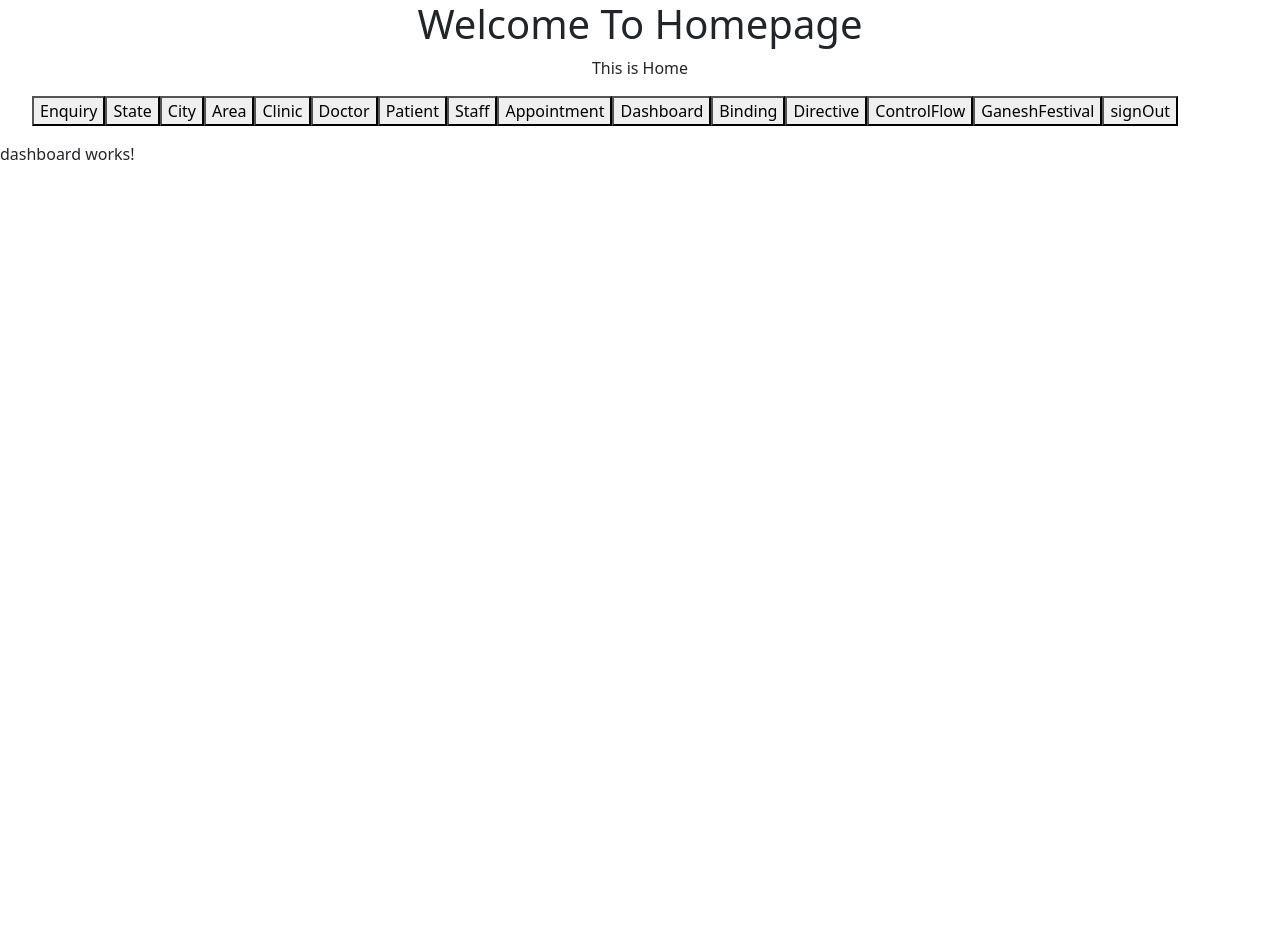
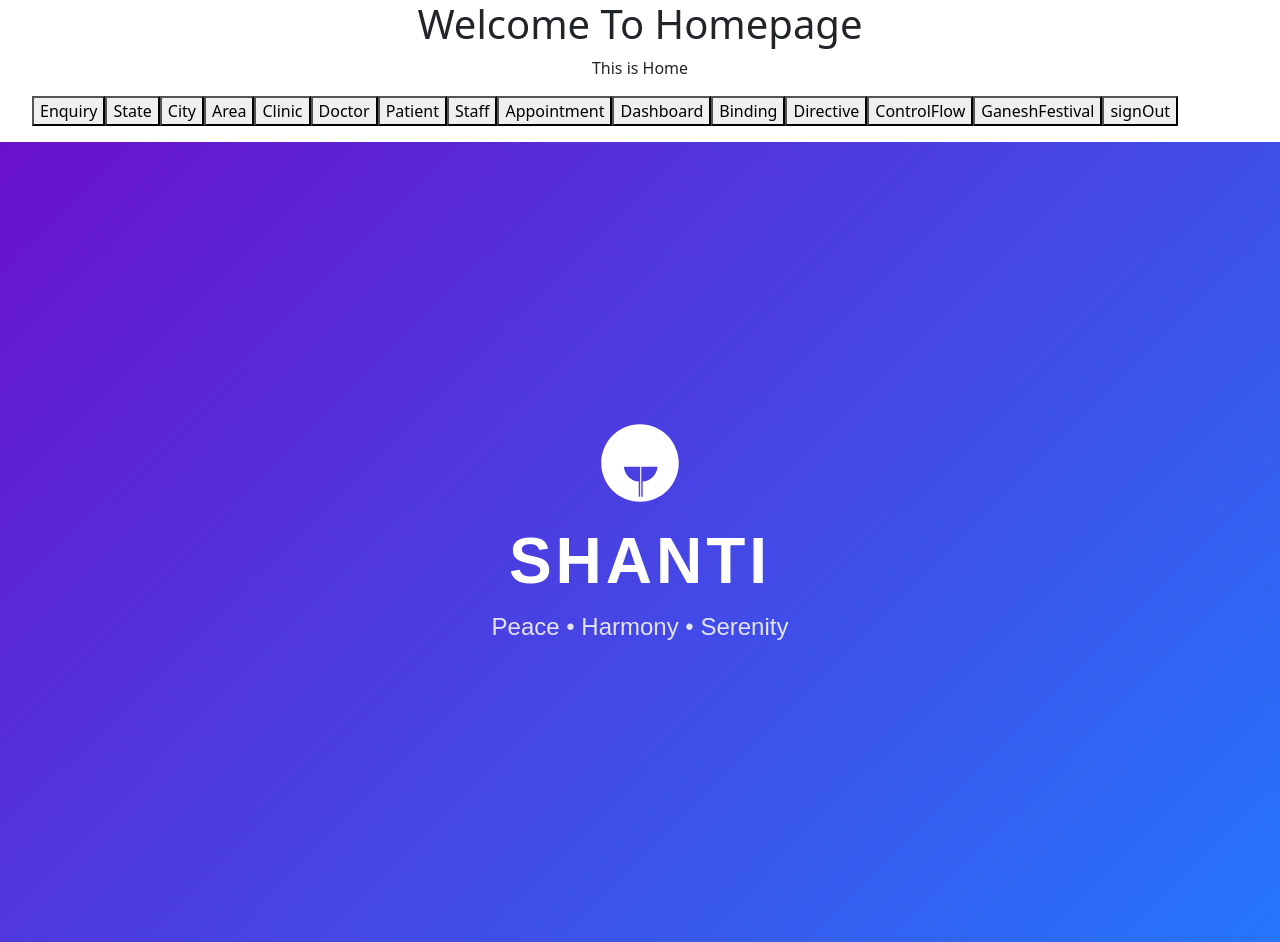
Before and after one commit to sandhig1/Shanti-AngularTut, an Angular app: page /patientlist in a window 1280 px wide. Both pictures are taken after a click on the button "Dashboard". Before the commit the page ends 800 px from the top, so only its background shows below. Built offline with nearby package versions, Linux system fonts and the light colour scheme; no server answers.

Commit message:
web page of ganesh festival done

```diff
--- a/src/app/dashboard/dashboard.css
+++ b/src/app/dashboard/dashboard.css
@@ -0,0 +1,49 @@
+.shanti-container {
+  display: flex;
+  flex-direction: column;
+  justify-content: center;
+  align-items: center;
+  height: 100vh;
+  background: linear-gradient(135deg, #6a11cb, #2575fc);
+  color: white;
+  text-align: center;
+  font-family: 'Poppins', sans-serif;
+}
+
+/* Peace icon styling */
+.peace-icon svg {
+  width: 80px;
+  height: 80px;
+  margin-bottom: 20px;
+  animation: fadeInDown 1s ease-out;
+}
+
+/* Main title */
+.shanti-title {
+  font-size: 4rem;
+  font-weight: 700;
+  letter-spacing: 4px;
+  text-transform: uppercase;
+  margin: 0;
+  animation: fadeInDown 1.2s ease-out;
+}
+
+/* Subtitle */
+.shanti-subtitle {
+  font-size: 1.5rem;
+  font-weight: 300;
+  margin-top: 10px;
+  opacity: 0.85;
+  animation: fadeInUp 1.4s ease-out;
+}
+
+/* Animations */
+@keyframes fadeInDown {
+  from { opacity: 0; transform: translateY(-20px); }
+  to { opacity: 1; transform: translateY(0); }
+}
+
+@keyframes fadeInUp {
+  from { opacity: 0; transform: translateY(20px); }
+  to { opacity: 1; transform: translateY(0); }
+}
--- a/src/app/dashboard/dashboard.html
+++ b/src/app/dashboard/dashboard.html
@@ -1,16 +1,13 @@
-<p>dashboard works!</p>
+<div class="shanti-container">
+  <!-- Peace Symbol -->
+  <div class="peace-icon">
+    <!-- SVG Peace Symbol -->
+    <svg xmlns="http://www.w3.org/2000/svg" viewBox="0 0 496 512">
+      <path fill="white" d="M248 8C111 8 0 119 0 256s111 248 248 248 248-111 248-248S385 8 248 8zm8 464V280h104c-3.3 50.6-44.4 91.7-95 95v97zm-16 0v-97c-50.6-3.3-91.7-44.4-95-95h104v192zM120 248c3.3-50.6 44.4-91.7 95-95V56c-97.2 3.3-176 82.1-179 179h84zm256 0h84c-3.3-97.2-82.1-176-179-179v97c50.6 3.3 91.7 44.4 95 95z"/>
+    </svg>
+  </div>
 
-<!--getStateList() {
-   debugger;
-    this.http.get<any[]>("http://angulartutapi.esoltechserv.com/api/state/getstates").subscribe({
-
-      next: (res:any) => {
-        console.log('FULL RESPONSE:',res);
-        this.cities.set(res.data);
-        console.log('States:',this.cities());
-      },
-      error: (error) => {
-        console.error('Error getting state list');
-      }
-    });
-}-->
+  <!-- Name -->
+  <h1 class="shanti-title">Shanti</h1>
+  <p class="shanti-subtitle">Peace • Harmony • Serenity</p>
+</div>
--- a/src/app/ganeshfestival/ganeshfestival.html
+++ b/src/app/ganeshfestival/ganeshfestival.html
@@ -71,8 +71,29 @@
       of the Maitri Bhoomi family to participate in the
       celebrations and make the festival memorable.
     </p>
+  </div>
 
-  </div>
+  <div class="day-navigation">
+      <button type="button" [class.active]="selectedDay() === 1" (click)="showDay(1)">
+        Day 1
+      </button>
+
+      <button type="button" [class.active]="selectedDay() === 2" (click)="showDay(2)">
+        Day 2
+      </button>
+
+      <button type="button" [class.active]="selectedDay() === 3" (click)="showDay(3)">
+        Day 3
+      </button>
+
+      <button type="button" [class.active]="selectedDay() === 4" (click)="showDay(4)">
+        Day 4
+      </button>
+
+      <button type="button" [class.active]="selectedDay() === 5" (click)="showDay(5)">
+        Day 5
+      </button>
+    </div>
 
 
   <!-- =====================================================
@@ -91,17 +112,17 @@
     <div class="heading-decoration">
       ✦ ✦ ✦
     </div>
-
   </div>
 
 
   <!-- =====================================================
        DAY 1
   ====================================================== -->
-  <div class="programme-card" [(ngModel)]="dailyProgramme">
+  @if (selectedDay() === 1) {
+
+  <div class="programme-card">
 
     <div class="day-header">
-
       <div class="day-number">
         DAY 1
       </div>
@@ -109,7 +130,6 @@
       <div class="day-date">
         Monday, 14 September 2026
       </div>
-
     </div>
 
     <div class="programme-content">
@@ -121,7 +141,6 @@
         </div>
 
         <div class="programme-info">
-
           <h3>
             Drawing & Painting Competition
           </h3>
@@ -129,11 +148,9 @@
           <span class="time">
             10:00 AM – 6:00 PM
           </span>
-
         </div>
 
       </div>
-
 
       <div class="programme-item">
 
@@ -142,7 +159,6 @@
         </div>
 
         <div class="programme-info">
-
           <h3>
             Cultural Activity – Dance & Singing
           </h3>
@@ -150,11 +166,9 @@
           <span class="time">
             8:00 PM – 10:00 PM
           </span>
-
         </div>
 
       </div>
-
 
       <div class="dinner-item">
 
@@ -170,14 +184,16 @@
 
     </div>
 
-    <div class="programme-card" [(ngModel)]="dailyProgramme"></div>
+  </div>
 
-  </div>
+}
 
 
   <!-- =====================================================
        DAY 2
   ====================================================== -->
+  @else if (selectedDay() === 2) {
+
   <div class="programme-card">
 
     <div class="day-header">
@@ -214,7 +230,6 @@
 
       </div>
 
-
       <div class="programme-item">
 
         <div class="programme-icon">
@@ -235,7 +250,6 @@
 
       </div>
 
-
       <div class="dinner-item">
 
         <span class="dinner-label">
@@ -252,10 +266,14 @@
 
   </div>
 
+}
+
 
   <!-- =====================================================
        DAY 3
   ====================================================== -->
+  @else if (selectedDay() === 3) {
+
   <div class="programme-card">
 
     <div class="day-header">
@@ -292,7 +310,6 @@
 
       </div>
 
-
       <div class="programme-item">
 
         <div class="programme-icon">
@@ -313,7 +330,6 @@
 
       </div>
 
-
       <div class="dinner-item">
 
         <span class="dinner-label">
@@ -330,10 +346,12 @@
 
   </div>
 
-
+}
   <!-- =====================================================
        DAY 4
   ====================================================== -->
+  @else if (selectedDay() === 4) {
+
   <div class="programme-card">
 
     <div class="day-header">
@@ -357,7 +375,6 @@
         </div>
 
         <div class="programme-info">
-
           <h3>
             Shree Satyanarayan Mahapooja
           </h3>
@@ -365,11 +382,9 @@
           <span class="time">
             11:00 AM
           </span>
-
         </div>
 
       </div>
-
 
       <div class="programme-item">
 
@@ -378,7 +393,6 @@
         </div>
 
         <div class="programme-info">
-
           <h3>
             Bhajan Programme
           </h3>
@@ -386,11 +400,9 @@
           <span class="time">
             2:00 PM
           </span>
-
         </div>
 
       </div>
-
 
       <div class="programme-item">
 
@@ -399,7 +411,6 @@
         </div>
 
         <div class="programme-info">
-
           <h3>
             Prize Distribution
           </h3>
@@ -407,11 +418,9 @@
           <span class="time">
             7:00 PM – 9:00 PM
           </span>
-
         </div>
 
       </div>
-
 
       <div class="dinner-item">
 
@@ -429,10 +438,12 @@
 
   </div>
 
-
+}
   <!-- =====================================================
        DAY 5
   ====================================================== -->
+  @else {
+
   <div class="programme-card">
 
     <div class="day-header">
@@ -469,7 +480,6 @@
 
       </div>
 
-
       <div class="dinner-item">
 
         <span class="dinner-label">
@@ -485,6 +495,8 @@
     </div>
 
   </div>
+
+}
 
 
   <!-- =====================================================
--- a/src/app/ganeshfestival/ganeshfestival.ts
+++ b/src/app/ganeshfestival/ganeshfestival.ts
@@ -1,4 +1,4 @@
-import { Component } from '@angular/core';
+import { Component, signal } from '@angular/core';
 import { FormsModule } from '@angular/forms';
 
 @Component({
@@ -9,6 +9,10 @@ import { FormsModule } from '@angular/forms';
 })
 export class Ganeshfestival {
 
-dailyProgramme: string = "DAY 1";
+  selectedDay = signal(1);
+
+  showDay(day: number) {
+    this.selectedDay.set(day);
+  }
 
 }
```
Also changed, not shown: src/app/ganeshfestival/ganeshfestival.css (+284 -72 lines).
